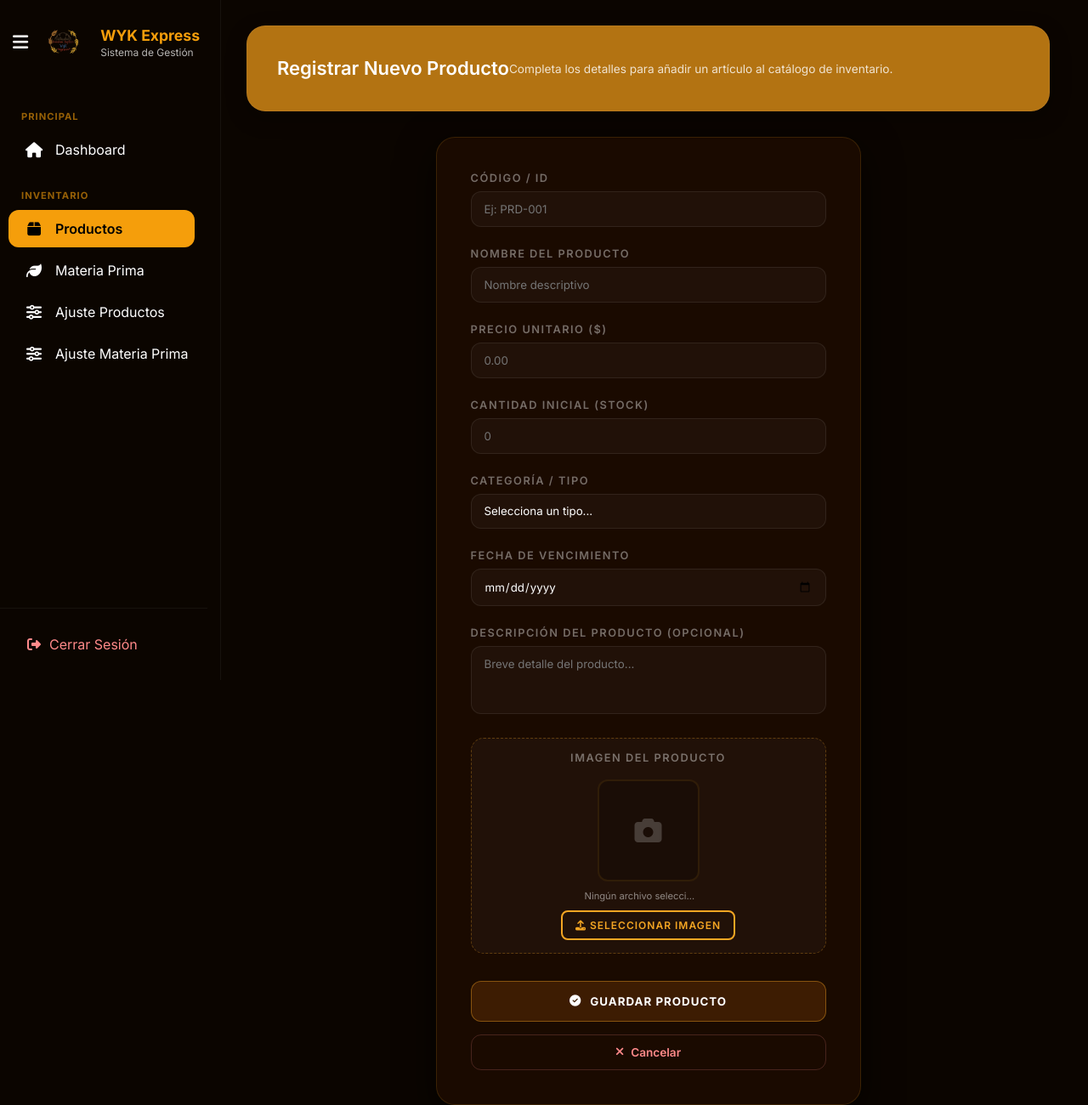
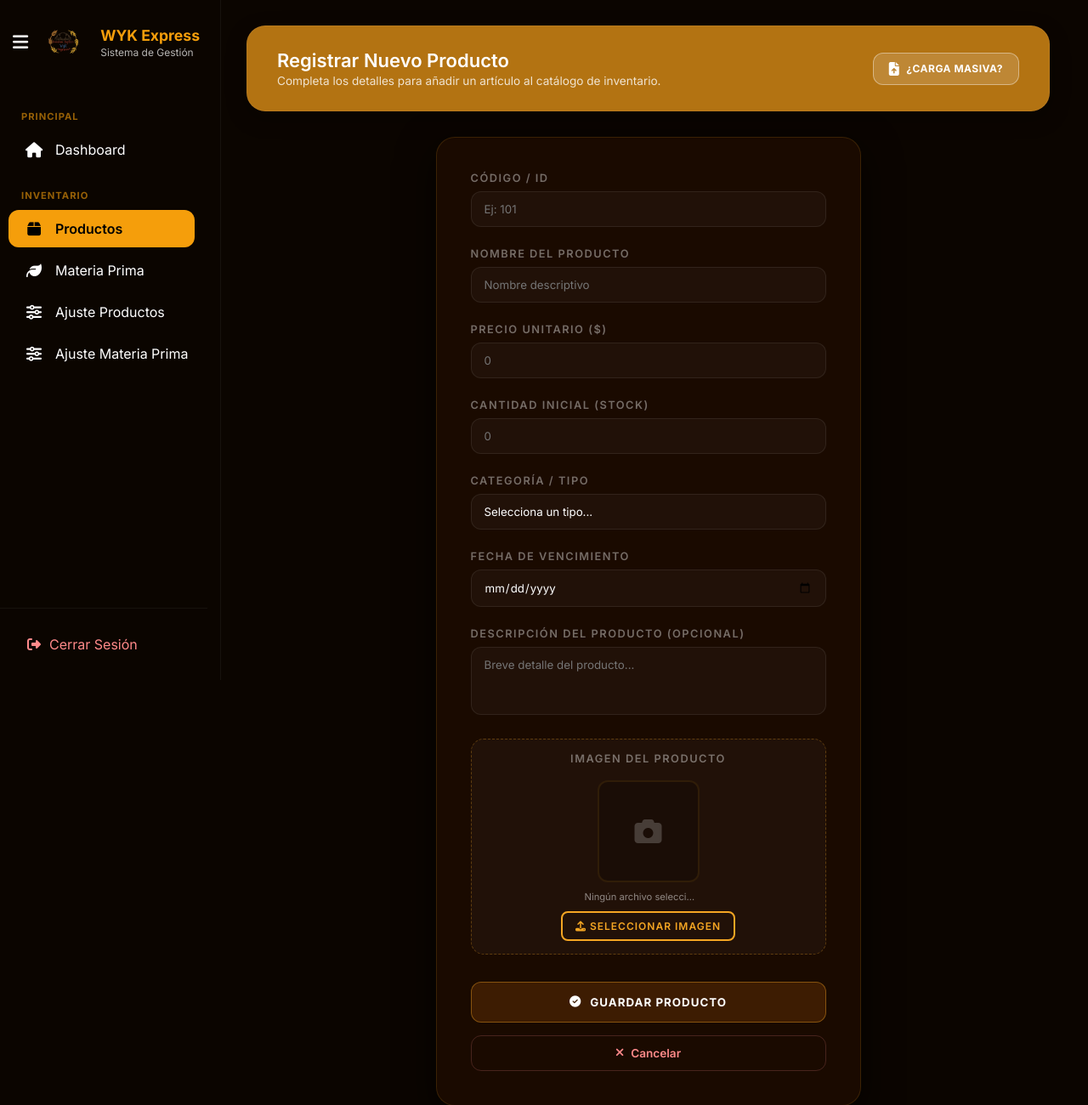
Before and after one commit to Branndon-Suarez/3.WYK-PYTHON.github.io, a Django app: page /inventario/productos/crear/ in a window 1280 px wide. Shown: the top 1300 px of the page at 85% size. Run offline with Django 5.2, Linux system fonts and the light colour scheme; the visitor is signed in with stand-in values (Sample User, id 1).

Commit message:
Carga masiva Terminada

```diff
--- a/proyecto_wyk/inventario/forms.py
+++ b/proyecto_wyk/inventario/forms.py
@@ -41,10 +41,10 @@ class ProductoForm(forms.ModelForm):
 class MateriaPrimaForm(forms.ModelForm):
     class Meta:
         model = MateriaPrima
-        exclude = ['id_usuario_fk_mat_prima']
+        # Se excluye id_materia_prima ya que es autoincremental
+        exclude = ['id_materia_prima', 'id_usuario_fk_mat_prima']
+
         widgets = {
-            # Ocultamos el ID si es autoincremental en DB, o lo dejamos si lo digitas manualmente
-            'id_materia_prima': forms.NumberInput(attrs={'class': 'form-control', 'readonly': 'readonly'}),
             'nombre_materia_prima': forms.TextInput(attrs={'class': 'form-control'}),
             'fecha_vencimiento_mat_prima': forms.DateInput(attrs={'class': 'form-control', 'type': 'date'}),
             # step="0.001" permite que el navegador acepte los 3 decimales (gramos/mililitros)
@@ -54,12 +54,6 @@ class MateriaPrimaForm(forms.ModelForm):
             'descripcion_mat_prima': forms.Textarea(attrs={'class': 'form-control', 'rows': 2}),
             'estado_materia_prima': forms.CheckboxInput(attrs={'class': 'form-check-input'}),
         }
-        # Personalización de mensajes de error para campos únicos
-        error_messages = {
-            'id_materia_prima': {
-                'unique': "Ya existe una materia prima registrada con este ID.",
-            },
-        }
 
     def clean_nombre_materia_prima(self):
         # Aseguramos que el nombre llegue siempre en Mayúsculas para evitar duplicados
--- a/proyecto_wyk/inventario/templates/inventario/producto/crear.html
+++ b/proyecto_wyk/inventario/templates/inventario/producto/crear.html
@@ -95,8 +95,15 @@
 {% block content %}
 <div class="main-form-wrapper fade-in">
     <div class="form-header-wyk">
-        <h2>Registrar Nuevo Producto</h2>
-        <p>Completa los detalles para añadir un artículo al catálogo de inventario.</p>
+        <div class="header-content-wyk">
+            <h2>Registrar Nuevo Producto</h2>
+            <p>Completa los detalles para añadir un artículo al catálogo de inventario.</p>
+        </div>
+        <div class="header-action-wyk">
+            <button type="button" class="btn-bulk-header" data-bs-toggle="modal" data-bs-target="#modalCargaMasivaProductos">
+                <i class="fas fa-file-upload"></i> ¿CARGA MASIVA?
+            </button>
+        </div>
     </div>
 
     <div class="form-container-wyk">
@@ -110,8 +117,8 @@
                     <div class="row">
                         <div class="form-group-wyk col-md-4">
                             <label class="form-label-wyk">Código / ID</label>
-                            <input type="text" name="id_producto" id="id_id_producto" class="input-wyk"
-                                   placeholder="Ej: PRD-001" value="{{ request.POST.id_producto|default:'' }}" required>
+                            <input type="number" name="id_producto" id="id_id_producto" class="input-wyk"
+                                   placeholder="Ej: 101" value="{{ request.POST.id_producto|default:'' }}" required>
                         </div>
 
                         <div class="form-group-wyk col-md-8">
@@ -123,7 +130,7 @@
                         <div class="form-group-wyk col-md-6">
                             <label class="form-label-wyk">Precio Unitario ($)</label>
                             <input type="number" name="valor_unitario_product" id="id_precio" class="input-wyk"
-                                   placeholder="0.00" step="0.01" value="{{ request.POST.valor_unitario_product|default:'' }}" required>
+                                   placeholder="0" value="{{ request.POST.valor_unitario_product|default:'' }}" required>
                         </div>
 
                         <div class="form-group-wyk col-md-6">
@@ -185,10 +192,45 @@
         </form>
     </div>
 </div>
+
+<div class="modal fade modal-wyk-custom" id="modalCargaMasivaProductos" tabindex="-1" aria-hidden="true">
+    <div class="modal-dialog modal-dialog-centered">
+        <div class="modal-content">
+            <div class="modal-header modal-header-wyk">
+                <h5 class="modal-title text-gold">
+                    <i class="fas fa-boxes"></i> IMPORTAR PRODUCTOS
+                </h5>
+            </div>
+
+            <form action="{% url 'carga_masiva_productos' %}" method="POST" enctype="multipart/form-data">
+                {% csrf_token %}
+                <div class="modal-body p-4">
+                    <p>Suba un archivo <b>.csv</b> con las columnas:</p>
+
+                    <div class="csv-format-box">
+                        <code>ID, Nombre, Valor Unitario, Stock, Fecha Vencimiento (AAAA-MM-DD), Tipo (PANADERIA/PASTELERIA/ASEO), Descripción</code>
+                    </div>
+
+                    <div class="form-group-wyk mt-4">
+                        <label class="form-label-wyk">Seleccionar Archivo CSV</label>
+                        <input type="file" name="archivo_csv" class="input-wyk" accept=".csv" required>
+                    </div>
+                </div>
+
+                <div class="modal-footer" style="border-top: 1px solid rgba(245, 166, 35, 0.1); padding: 20px;">
+                    <button type="submit" class="btn-save-wyk" style="width: auto; padding: 10px 25px;">
+                        <i class="fas fa-upload"></i> Subir e Importar
+                    </button>
+                </div>
+            </form>
+        </div>
+    </div>
+</div>
 {% endblock %}
 
 {% block extra_js %}
 <script src="{% static 'js/sweetalert2.all.min.js' %}"></script>
+<script src="https://cdn.jsdelivr.net/npm/bootstrap@5.3.0/dist/js/bootstrap.bundle.min.js"></script>
 <script>
     const swalConfig = {
         background: '#1a0a00',
@@ -238,7 +280,6 @@
         const precio = document.getElementById('id_precio').value;
         const tipo = document.getElementById('id_tipo').value;
 
-        // Validación de campos obligatorios (excluyendo descripción)
         if (!id || !nombre || !precio || !tipo) {
             Swal.fire({
                 ...swalConfig,
@@ -252,7 +293,7 @@
         Swal.fire({
             ...swalConfig,
             title: '¿Registrar Producto?',
-            text: `Se añadirá "${nombre}" al catálogo de inventario.`,
+            text: `Se añadirá "${nombre.toUpperCase()}" al catálogo de inventario.`,
             icon: 'question',
             showCancelButton: true,
             confirmButtonText: 'Sí, registrar',
--- a/proyecto_wyk/inventario/urls.py
+++ b/proyecto_wyk/inventario/urls.py
@@ -8,6 +8,7 @@ urlpatterns = [
     path('productos/editar/<int:id_producto>/', views.editar_producto, name='editar_producto'),
     path('productos/eliminar/<int:id_producto>/', views.eliminar_producto, name='eliminar_producto'),
     path('productos/cambiar-estado-ajax/', views.cambiar_estado_producto_ajax, name='cambiar_estado_producto_ajax'),
+    path('productos/carga-masiva/', views.carga_masiva_productos, name='carga_masiva_productos'),
 
     # --- RUTAS DE MATERIA PRIMA ---
     path('materia-prima/', views.lista_materia_prima, name='lista_materia_prima'),
--- a/proyecto_wyk/inventario/views.py
+++ b/proyecto_wyk/inventario/views.py
@@ -36,6 +36,43 @@ def crear_producto(request):
                     messages.error(request, f"{field.label}: {error}")
 
     return render(request, 'inventario/producto/crear.html', {'form': form})
+
+
+@login_required
+def carga_masiva_productos(request):
+    if request.method == 'POST':
+        csv_file = request.FILES.get('archivo_csv')
+
+        if not csv_file or not csv_file.name.endswith('.csv'):
+            messages.error(request, 'Por favor, sube un archivo con extensión .csv')
+            return redirect('lista_productos')
+
+        try:
+            data_set = csv_file.read().decode('UTF-8')
+            io_string = io.StringIO(data_set)
+            next(io_string)  # Omitir encabezado
+
+            cont_creados = 0
+            for row in csv.reader(io_string, delimiter=',', quotechar='"'):
+                # Columnas: 0:ID, 1:Nombre, 2:Valor, 3:Stock, 4:Vencimiento, 5:Tipo, 6:Descripción
+                Producto.objects.create(
+                    id_producto=row[0],
+                    nombre_producto=row[1].upper(),
+                    valor_unitario_product=row[2],
+                    cant_exist_producto=row[3],
+                    fecha_vencimiento_product=row[4],
+                    tipo_producto=row[5].upper(),
+                    descripcion_producto=row[6] if len(row) > 6 else '',
+                    id_usuario_fk_producto=request.user,
+                    estado_producto=True
+                )
+                cont_creados += 1
+
+            messages.success(request, f'¡Éxito! Se cargaron {cont_creados} productos correctamente.')
+        except Exception as e:
+            messages.error(request, f'Error al procesar el archivo: {e}')
+
+    return redirect('lista_productos')
 
 
 @login_required
```
